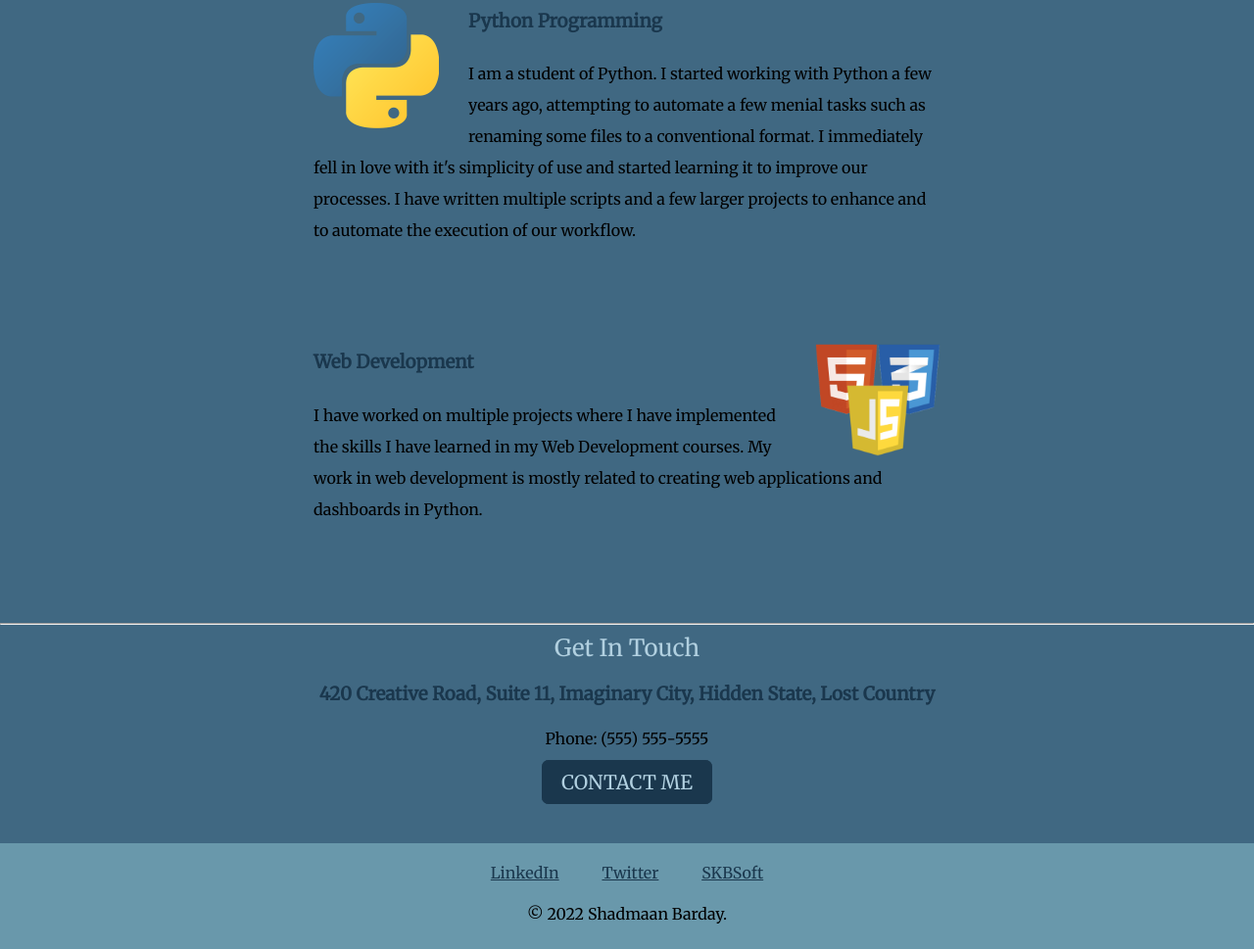
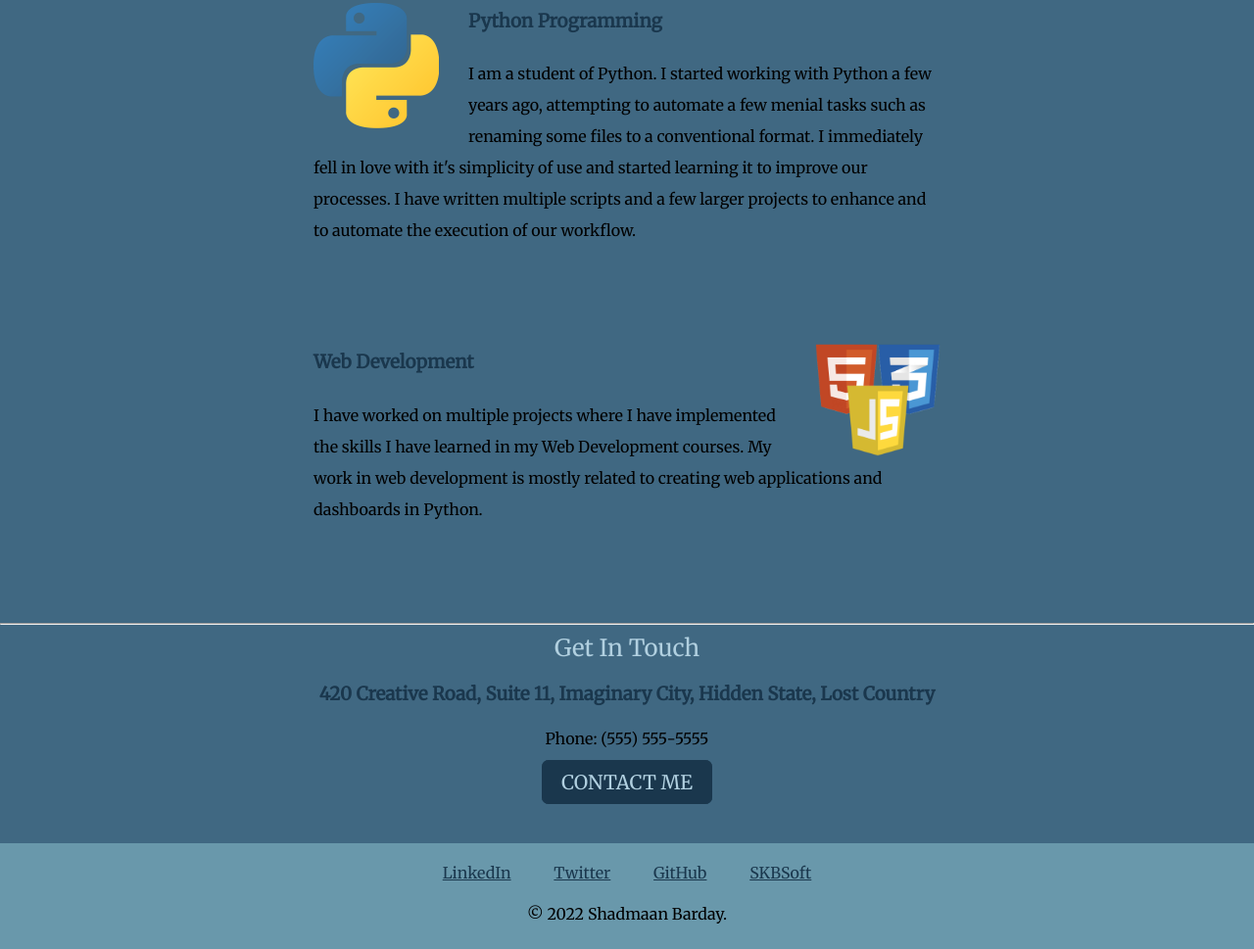
Before and after one commit to thebrightshade/thebrightshade, a plain HTML site: page index.html in a window 1280 px wide. Shown: the part 1049-2018 px from the top of the page at 98% size. Drawn offline with Linux system fonts and the light colour scheme; a web font is replaced by a local one.

Commit message:
add github link to footer

```diff
--- a/index.html
+++ b/index.html
@@ -63,6 +63,7 @@
           <div class="footer">
               <a class="footer_link" href="https://www.linkedin.com/in/shadmaan-b-0b299159">LinkedIn</a>
               <a class="footer_link" href="https://twitter.com/">Twitter</a>
+              <a class="footer_link" href="https://github.com/thebrightshade">GitHub</a>
               <a class="footer_link" href="https://www.skbsoft.com">SKBSoft</a>
               <p class="no_bottom">© 2022 Shadmaan Barday.</p>
           </div>
```
